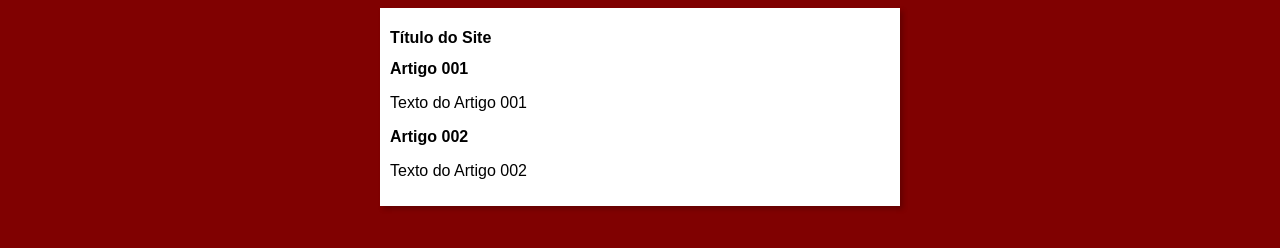
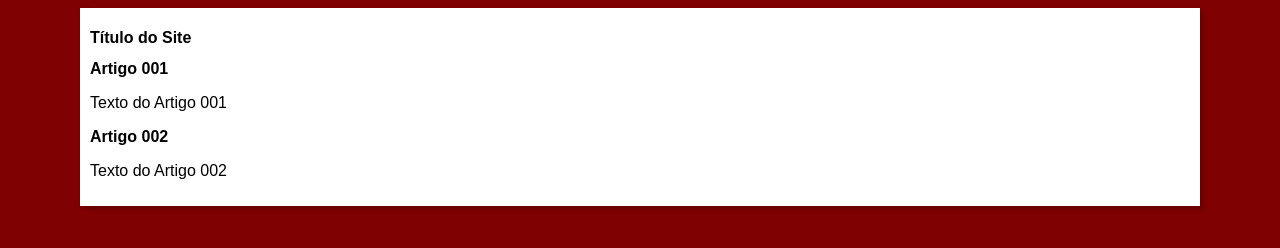
Before and after one commit to FivMeyer/portfolio-fernando, a plain HTML site: page index.html in a window 1280 px wide. Drawn offline with Linux system fonts and the light colour scheme.

Commit message:
Update style.css

```diff
--- a/estilos/style.css
+++ b/estilos/style.css
@@ -9,7 +9,7 @@ body {
 
 main {
     background-color: white;
-    width: 500px;
+    width: 1100px;
     margin: auto;
     padding: 10px;
     box-shadow: 3px 3px 5px rgba(0, 0, 0, 0.226);
```
